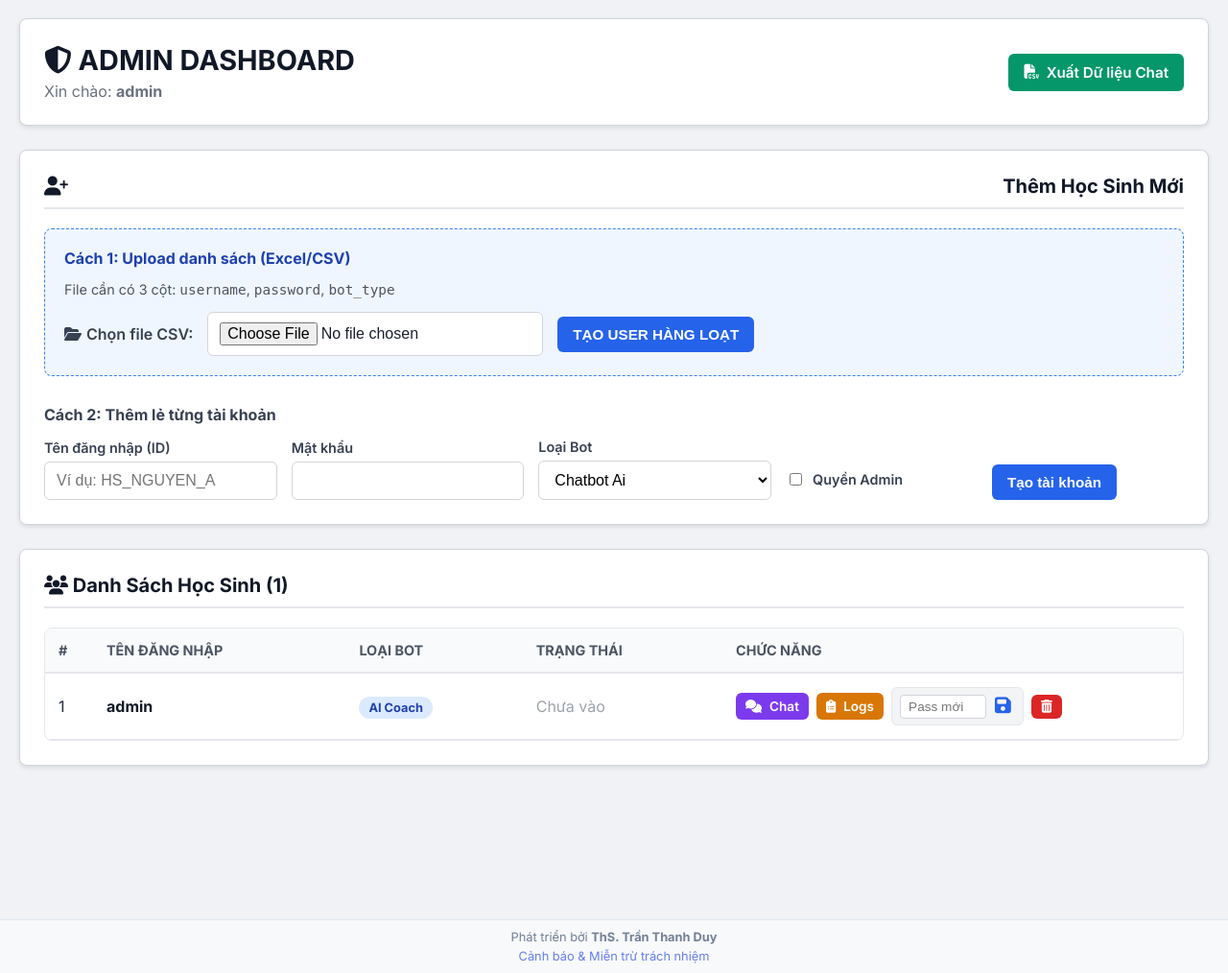
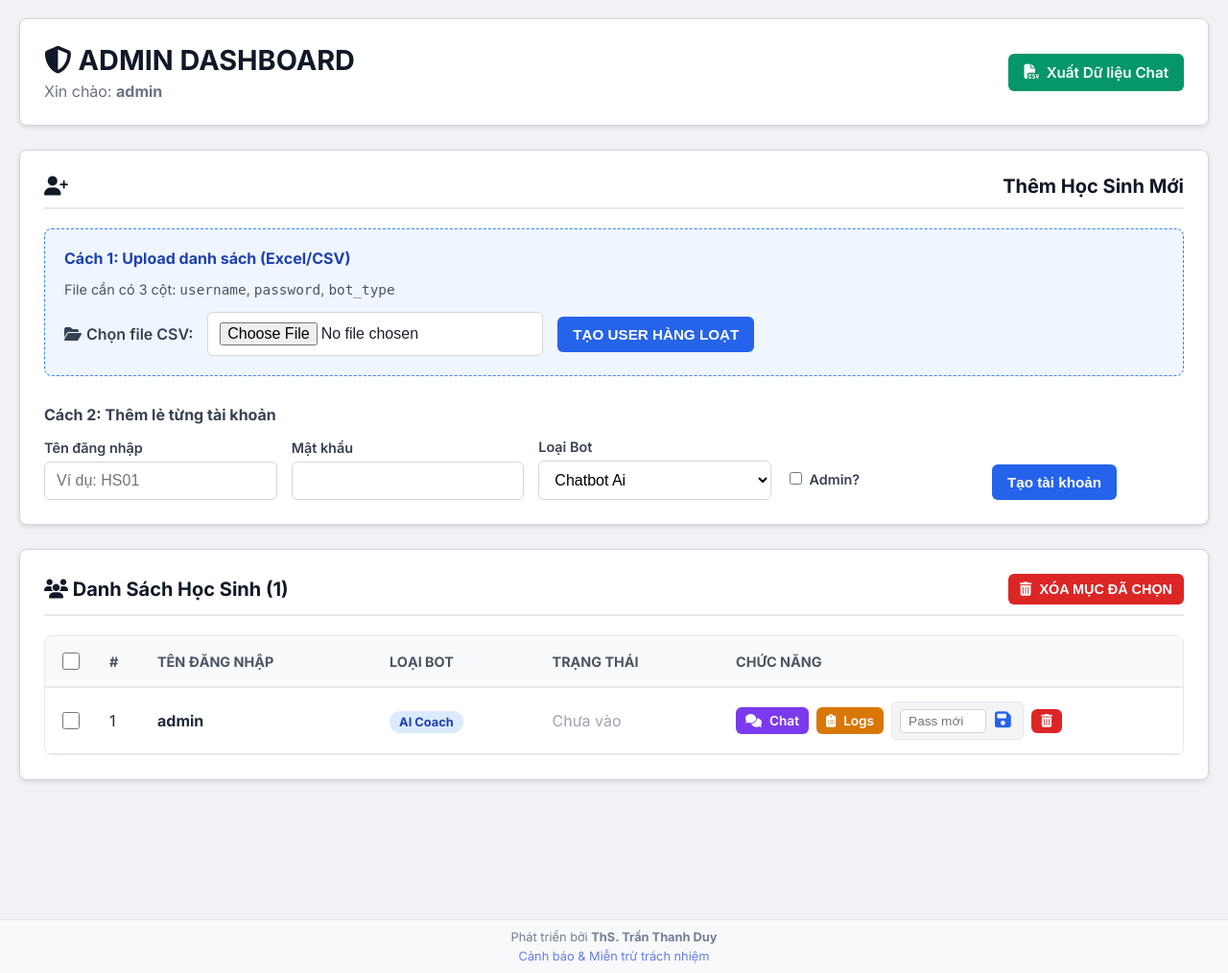
Before and after one commit to tranthanhduysph-coder/power-biology, a Flask app: template app/templates/admin_dashboard.html in a window 1280 px wide. Shown: the part 61-1075 px from the top of the page at 96% size. Run offline with Flask 3, Linux system fonts and the light colour scheme; the template is opened without the code that fills it: values that come from a table or form of the project are taken from there, others are empty; a user stored in the database is signed in; some libraries are stand-ins or nearby versions.

Commit message:
Update admin_dashboard.html

```diff
--- a/app/templates/admin_dashboard.html
+++ b/app/templates/admin_dashboard.html
@@ -4,12 +4,12 @@
 
 {% block content %}
 <style>
-    /* ... CSS GIỮ NGUYÊN NHƯ CŨ VÌ ĐÃ ĐẸP RỒI ... */
+    /* CSS Giữ nguyên bản đẹp */
     .scroll-y { overflow-y: auto; height: 100%; background: #f0f2f5; }
     .admin-container { max-width: 1400px; margin: 0 auto; padding: 20px; padding-bottom: 120px; }
     .panel { background: white; border-radius: 8px; box-shadow: 0 2px 5px rgba(0,0,0,0.1); padding: 25px; margin-bottom: 25px; border: 1px solid #d1d5db; }
     .panel-header { font-size: 1.25rem; font-weight: 700; color: #111827; margin-bottom: 20px; padding-bottom: 10px; border-bottom: 2px solid #e5e7eb; display: flex; justify-content: space-between; align-items: center; }
-    .btn { display: inline-flex; align-items: center; gap: 8px; padding: 10px 16px; border-radius: 6px; font-weight: 600; text-decoration: none; border: none; cursor: pointer; font-size: 0.95rem; transition: all 0.2s; white-space: nowrap; }
+    .btn { display: inline-flex; align-items: center; gap: 8px; padding: 10px 16px; border-radius: 6px; font-weight: 600; text-decoration: none; border: none; cursor: pointer; font-size: 0.95rem; white-space: nowrap; transition: 0.2s; }
     .btn:hover { opacity: 0.9; transform: translateY(-1px); }
     .btn-green { background: #059669; color: white; }
     .btn-blue { background: #2563eb; color: white; }
@@ -30,7 +30,11 @@
     .action-group { display: flex; gap: 8px; align-items: center; }
     .mini-form { display: flex; gap: 5px; align-items: center; background: #f3f4f6; padding: 4px 8px; border-radius: 6px; border: 1px solid #e5e7eb; }
     .mini-input { width: 90px; padding: 4px 8px; border: 1px solid #d1d5db; border-radius: 4px; font-size: 0.85rem; }
-    @media (max-width: 768px) { .admin-container { padding: 10px; } .panel { padding: 15px; } .form-row { flex-direction: column; align-items: stretch; } .btn { justify-content: center; width: 100%; margin-bottom: 5px; } .btn-sm { width: auto; display: inline-flex; } }
+
+    /* Style cho checkbox */
+    input[type="checkbox"].bulk-check { width: 18px; height: 18px; cursor: pointer; }
+
+    @media (max-width: 768px) { .admin-container { padding: 10px; } .panel { padding: 15px; } .form-row { flex-direction: column; align-items: stretch; } .btn { justify-content: center; width: 100%; margin-bottom: 5px; } }
 </style>
 
 <div class="admin-container">
@@ -52,19 +56,14 @@
 
         <div style="background: #eff6ff; padding: 20px; border-radius: 8px; border: 1px dashed #3b82f6; margin-bottom: 30px;">
             <h4 style="margin-top:0; color:#1e40af; margin-bottom:10px;">Cách 1: Upload danh sách (Excel/CSV)</h4>
-            <p style="font-size:0.9rem; margin-bottom:15px; color:#4b5563;">
-                File cần có 3 cột: <code>username</code>, <code>password</code>, <code>bot_type</code>
-            </p>
+            <p style="font-size:0.9rem; margin-bottom:15px; color:#4b5563;">File cần có 3 cột: <code>username</code>, <code>password</code>, <code>bot_type</code></p>
 
             <form method="POST" action="{{ url_for('main.batch_create_users') }}" enctype="multipart/form-data" style="display: flex; gap: 15px; flex-wrap: wrap; align-items: center;">
                 {{ upload_form.csrf_token(id="csrf_token_upload") }}
-
                 <label for="file_upload_input" style="font-weight: 600; color: #374151; cursor: pointer; display: flex; align-items: center; gap: 5px;">
                     <i class="fas fa-folder-open"></i> Chọn file CSV:
                 </label>
-
                 {{ upload_form.csv_file(class="form-control", style="max-width:350px;", id="file_upload_input") }}
-
                 <button type="submit" class="btn btn-blue" id="btn_submit_upload">TẠO USER HÀNG LOẠT</button>
             </form>
         </div>
@@ -74,43 +73,59 @@
             <form method="POST" action="{{ url_for('main.create_single_user') }}">
                 {{ user_form.csrf_token(id="csrf_token_create") }}
                 <div class="form-row">
-                    <div class="form-group">
-                        <label for="input_new_user">Tên đăng nhập (ID)</label>
-                        {{ user_form.username(class="form-control", placeholder="Ví dụ: HS_NGUYEN_A", id="input_new_user") }}
-                    </div>
-                    <div class="form-group">
-                        <label for="input_new_pass">Mật khẩu</label>
-                        {{ user_form.password(class="form-control", value="123456", id="input_new_pass") }}
-                    </div>
-                    <div class="form-group">
-                        <label for="input_bot_type">Loại Bot</label>
-                        {{ user_form.bot_type(class="form-control", id="input_bot_type") }}
-                    </div>
-                    <div class="form-group" style="flex: 0 0 auto; display: flex; align-items: center; padding-bottom: 12px;">
-                        {{ user_form.is_admin(id="check_is_admin") }}
-                        <label for="check_is_admin" style="margin-left:8px; cursor:pointer; margin-bottom:0;">Quyền Admin</label>
-                    </div>
-                    <div class="form-group" style="flex: 0 0 auto;">
-                        <button type="submit" class="btn btn-blue" id="btn_submit_create">Tạo tài khoản</button>
-                    </div>
+                    <div class="form-group"><label>Tên đăng nhập</label>{{ user_form.username(class="form-control", placeholder="Ví dụ: HS01", id="input_new_user") }}</div>
+                    <div class="form-group"><label>Mật khẩu</label>{{ user_form.password(class="form-control", value="123456", id="input_new_pass") }}</div>
+                    <div class="form-group"><label>Loại Bot</label>{{ user_form.bot_type(class="form-control", id="input_bot_type") }}</div>
+                    <div class="form-group" style="flex:0 0 auto; padding-bottom:12px;">{{ user_form.is_admin(id="check_is_admin") }} <label for="check_is_admin" style="display:inline; cursor:pointer;">Admin?</label></div>
+                    <div class="form-group" style="flex:0 0 auto;"><button type="submit" class="btn btn-blue" id="btn_submit_create">Tạo tài khoản</button></div>
                 </div>
             </form>
         </div>
     </div>
 
     <div class="panel">
-        <div class="panel-header"><span><i class="fas fa-users"></i> Danh Sách Học Sinh ({{ users|length }})</span></div>
+
+        <form id="bulk_delete_form" action="{{ url_for('main.delete_selected_users') }}" method="POST" onsubmit="return confirm('Bạn có chắc chắn muốn xóa các tài khoản đã chọn không?');"></form>
+
+        <div class="panel-header">
+            <span><i class="fas fa-users"></i> Danh Sách Học Sinh ({{ users|length }})</span>
+
+            {% if users|length > 0 %}
+            <button type="submit" form="bulk_delete_form" class="btn btn-red" style="padding: 8px 12px; font-size: 0.9rem;">
+                <i class="fas fa-trash-alt"></i> XÓA MỤC ĐÃ CHỌN
+            </button>
+            {% endif %}
+        </div>
+
         <div class="table-responsive">
             <table>
                 <thead>
-                    <tr><th style="width: 50px;">#</th><th>Tên Đăng Nhập</th><th>Loại Bot</th><th>Trạng Thái</th><th style="width: 480px;">Chức Năng</th></tr>
+                    <tr>
+                        <th style="width: 40px; text-align: center;">
+                            <input type="checkbox" id="select_all" class="bulk-check" onclick="toggleAll(this)">
+                        </th>
+                        <th style="width: 50px;">#</th>
+                        <th>Tên Đăng Nhập</th>
+                        <th>Loại Bot</th>
+                        <th>Trạng Thái</th>
+                        <th style="width: 480px;">Chức Năng</th>
+                    </tr>
                 </thead>
                 <tbody>
                     {% for user in users %}
                     <tr>
+                        <td style="text-align: center;">
+                            <input type="checkbox" name="user_ids" value="{{ user.id }}" form="bulk_delete_form" class="bulk-check user-check">
+                        </td>
                         <td>{{ loop.index }}</td>
-                        <td><b style="color:#111827;">{{ user.username }}</b></td>
-                        <td><span style="background:{{ '#dbeafe' if user.bot_type=='ai' else '#fef3c7' }}; color:{{ '#1e40af' if user.bot_type=='ai' else '#92400e' }}; padding:4px 10px; border-radius:15px; font-weight:bold; font-size:0.8rem;">{{ 'AI Coach' if user.bot_type=='ai' else 'Basic Bot' }}</span></td>
+                        <td><b>{{ user.username }}</b></td>
+                        <td>
+                            {% if user.bot_type == 'ai' %}
+                                <span style="background:#dbeafe; color:#1e40af; padding:4px 10px; border-radius:15px; font-weight:bold; font-size:0.8rem;">AI Coach</span>
+                            {% else %}
+                                <span style="background:#fef3c7; color:#92400e; padding:4px 10px; border-radius:15px; font-weight:bold; font-size:0.8rem;">Basic Bot</span>
+                            {% endif %}
+                        </td>
                         <td>{% if user.current_session_id %}<span style="color:#059669; font-weight:600;">Đã học</span>{% else %}<span style="color:#9ca3af;">Chưa vào</span>{% endif %}</td>
                         <td>
                             <div class="action-group">
@@ -126,11 +141,21 @@
                         </td>
                     </tr>
                     {% else %}
-                    <tr><td colspan="5" style="text-align:center; padding:40px; color:#6b7280;">Chưa có dữ liệu.</td></tr>
+                    <tr><td colspan="6" style="text-align:center; padding:40px; color:#6b7280;">Chưa có dữ liệu.</td></tr>
                     {% endfor %}
                 </tbody>
             </table>
         </div>
     </div>
 </div>
+
+<script>
+    // Script chọn tất cả
+    function toggleAll(source) {
+        checkboxes = document.querySelectorAll('.user-check');
+        for(var i=0, n=checkboxes.length;i<n;i++) {
+            checkboxes[i].checked = source.checked;
+        }
+    }
+</script>
 {% endblock %}
```
